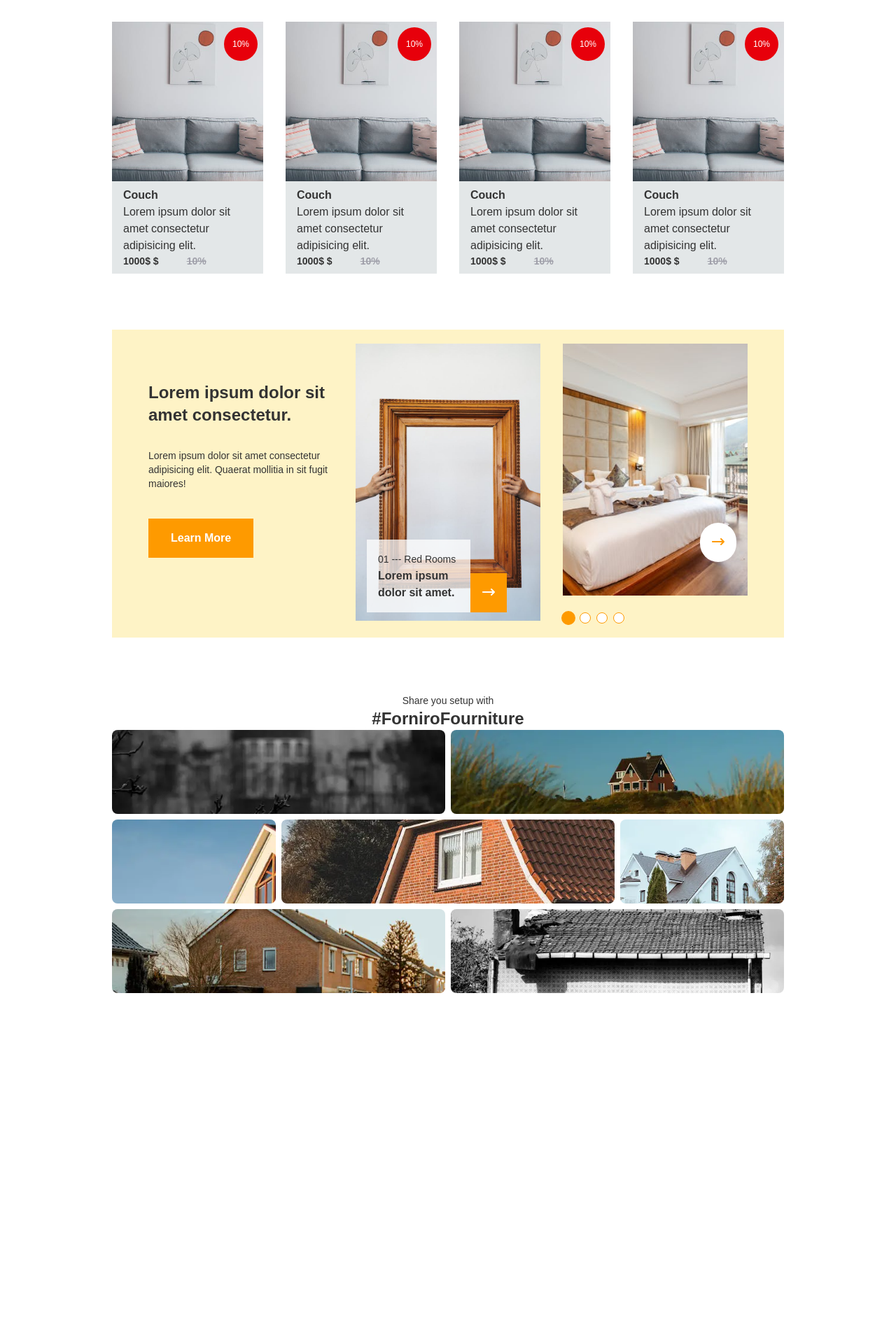
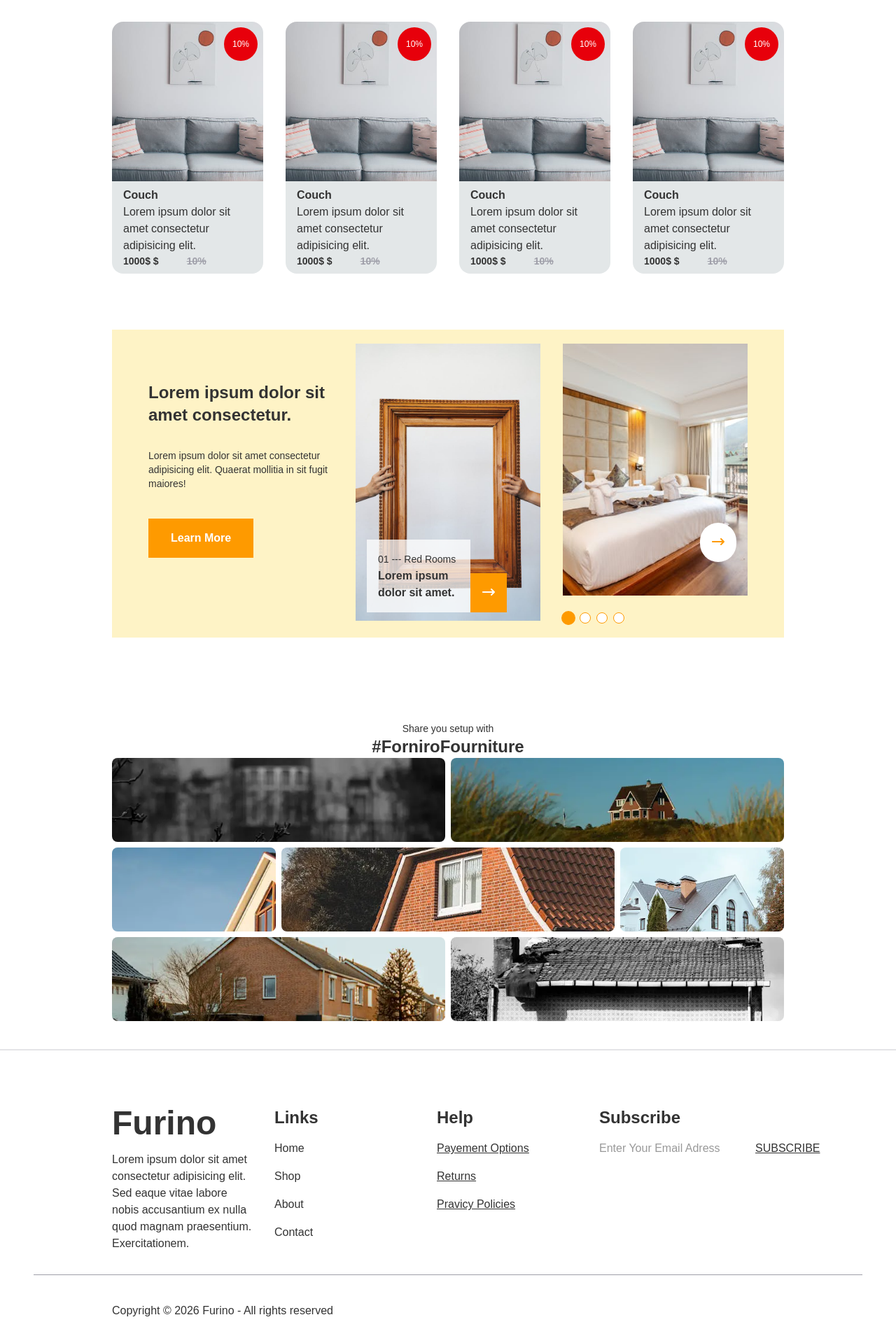
Before and after one commit to pharouqy/Furniro, a React (Vite) app: page / in a window 1280 px wide. Shown: the part 2068-3987 px from the top of the page at 70% size. Before the commit the page ends 3487 px from the top, so only its background shows below. Built offline with nearby package versions, Linux system fonts and the light colour scheme.

Commit message:
Add Footer

```diff
--- a/src/App.jsx
+++ b/src/App.jsx
@@ -1,5 +1,6 @@
 import RouteIndex from "./router/Routes";
 import Header from "./components/Header";
+import Footer from "./components/Footer";
 
 import { BrowserRouter } from "react-router-dom";
 
@@ -9,6 +10,7 @@ const App = () => {
       <BrowserRouter>
         <Header />
         <RouteIndex />
+        <Footer />
       </BrowserRouter>
     </div>
   );
--- /dev/null
+++ b/src/components/Footer.jsx
@@ -0,0 +1,53 @@
+import { Link } from "react-router-dom";
+
+function Footer() {
+  return (
+    <footer className="footer flex flex-col gap-4 justify-center items-center py-10 px-6">
+      <div className="flex flex-row gap-4 justify-center items-start w-120">
+        <div className="flex flex-col gap-2 w-33">
+          <h2 className="font-extrabold text-5xl">Furino</h2>
+          <p>
+            Lorem ipsum dolor sit amet consectetur adipisicing elit. Sed eaque
+            vitae labore nobis accusantium ex nulla quod magnam praesentium.
+            Exercitationem.
+          </p>
+        </div>
+        <div className="flex flex-col gap-2 w-33">
+          <h3 className="font-bold text-2xl">Links</h3>
+          <ul className="flex flex-col gap-2">
+            <Link to="/">Home</Link>
+            <Link to="/shop">Shop</Link>
+            <Link to="/about">About</Link>
+            <Link to="/contact">Contact</Link>
+          </ul>
+        </div>
+        <div className="flex flex-col gap-2 w-33">
+          <h3 className="font-bold text-2xl">Help</h3>
+          <u className="flex flex-col gap-2">
+            <a href="#">Payement Options</a>
+            <a href="#">Returns</a>
+            <a href="#">Pravicy Policies</a>
+          </u>
+        </div>
+        <div className="flex flex-col gap-2 w-33">
+          <h3 className="font-bold text-2xl">Subscribe</h3>
+          <form className="flex gap-2">
+            <input type="email" placeholder="Enter Your Email Adress" />
+            <button
+              type="submit"
+              className="underline cursor-pointer uppercase"
+            >
+              Subscribe
+            </button>
+          </form>
+        </div>
+      </div>
+      <hr className="w-full h-1 border-zinc-400" />
+      <div className="flex justify-start items-start w-120">
+        <p>Copyright © 2026 Furino - All rights reserved</p>
+      </div>
+    </footer>
+  );
+}
+
+export default Footer;
--- a/src/components/ProductCard.jsx
+++ b/src/components/ProductCard.jsx
@@ -5,7 +5,7 @@ import { faHeart } from "@fortawesome/free-solid-svg-icons";
 
 function ProductCard({ image, title, price, discount, description, feature }) {
   return (
-    <article className="relative flex flex-col justify-items-start items-flex-start w-full h-45 group">
+    <article className="relative rounded-4xl flex flex-col justify-items-start items-flex-start w-full h-45 group">
       <span
         className={
           feature
@@ -15,8 +15,12 @@ function ProductCard({ image, title, price, discount, description, feature }) {
       >
         {feature ? feature : "New"}
       </span>
-      <img src={image} alt="couch" className="w-full h-full object-cover" />
-      <div className="bg-mist-200 px-2 py-1">
+      <img
+        src={image}
+        alt="couch"
+        className="w-full h-full object-cover rounded-t-2xl"
+      />
+      <div className="bg-mist-200 px-2 py-1 rounded-b-2xl">
         <h3 className="font-bold">{title}</h3>
         <p>{description}</p>
         <p className="flex gap-5 text-sm font-bold">
@@ -24,7 +28,7 @@ function ProductCard({ image, title, price, discount, description, feature }) {
           <span className="line-through text-zinc-400">{discount}</span>
         </p>
       </div>
-      <div className="overlay hidden group-hover:flex flex-col justify-center items-center absolute top-0 left-0 w-full h-full bg-black/50 transition-all duration-500">
+      <div className="overlay hidden rounded-2xl group-hover:flex flex-col justify-center items-center absolute top-0 left-0 w-full h-full bg-black/50 transition-all duration-500">
         <button className="btn-cart cursor-pointer px-6 py-2 bg-white text-amber-700 font-bold">
           Buy Now
         </button>
--- a/src/pages/Home.jsx
+++ b/src/pages/Home.jsx
@@ -1,3 +1,5 @@
+
+
 import Banner from "../components/Banner";
 import ContentHome from "../components/ContentHome";
 import ProductCard from "../components/ProductCard";
@@ -30,7 +32,8 @@ import GridSection from "../components/GridSection";
 
 function Home() {
   return (
-    <main className="home flex flex-col gap-10 justify-center items-center">
+    <>
+      <main className="home flex flex-col gap-10 justify-center items-center border-b-2 border-zinc-200">
         <Banner />
         <div className="home__content flex flex-col gap-4 justify-center items-center w-120">
           <h2 className="text-2xl font-bold">Brows The Range</h2>
@@ -47,6 +50,7 @@ function Home() {
             {[couch, couch, couch, couch, couch, couch, couch, couch].map(
               (item) => (
                 <ProductCard
+                  key={item}
                   image={item}
                   title="Couch"
                   price="1000$"
@@ -90,7 +94,7 @@ function Home() {
           </div>
           <Slider objt={[room1, room2, room3, room4]} />
         </div>
-      <div className="loading flex flex-col justify-center items-center bg-white w-120">
+        <div className="loading flex flex-col justify-center items-center bg-white w-120 my-5">
           <p className="text-sm">Share you setup with</p>
           <h2 className="text-2xl font-bold">#ForniroFourniture</h2>
           <GridSection
@@ -104,6 +108,7 @@ function Home() {
           />
         </div>
       </main>
+    </>
   );
 }
 
```
Lines whose indentation alone changed are shown as unchanged.
